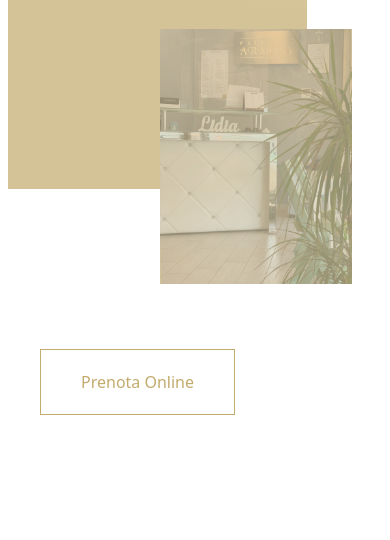
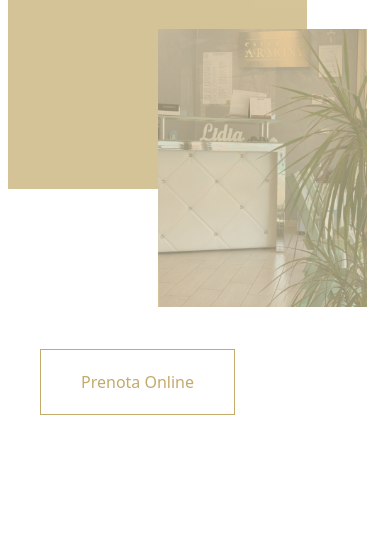
Before and after one commit to Albi998/Armony, a plain HTML site: page index.html in a window 390 px wide. Shown: the part 247-787 px from the top of the page. Drawn offline with nearby package versions, Linux system fonts and the light colour scheme.

Commit message:
Update style.css

```diff
--- a/style.css
+++ b/style.css
@@ -498,9 +498,9 @@ h1 span {
     }
 
     #titolo img {
-        width: 12rem;
+        width: 70%;
         height: auto;
-        left: 9.5rem;
+        left: 50%;
         top: 10rem;
         /* animation-timeline: view(); */
     }
```
